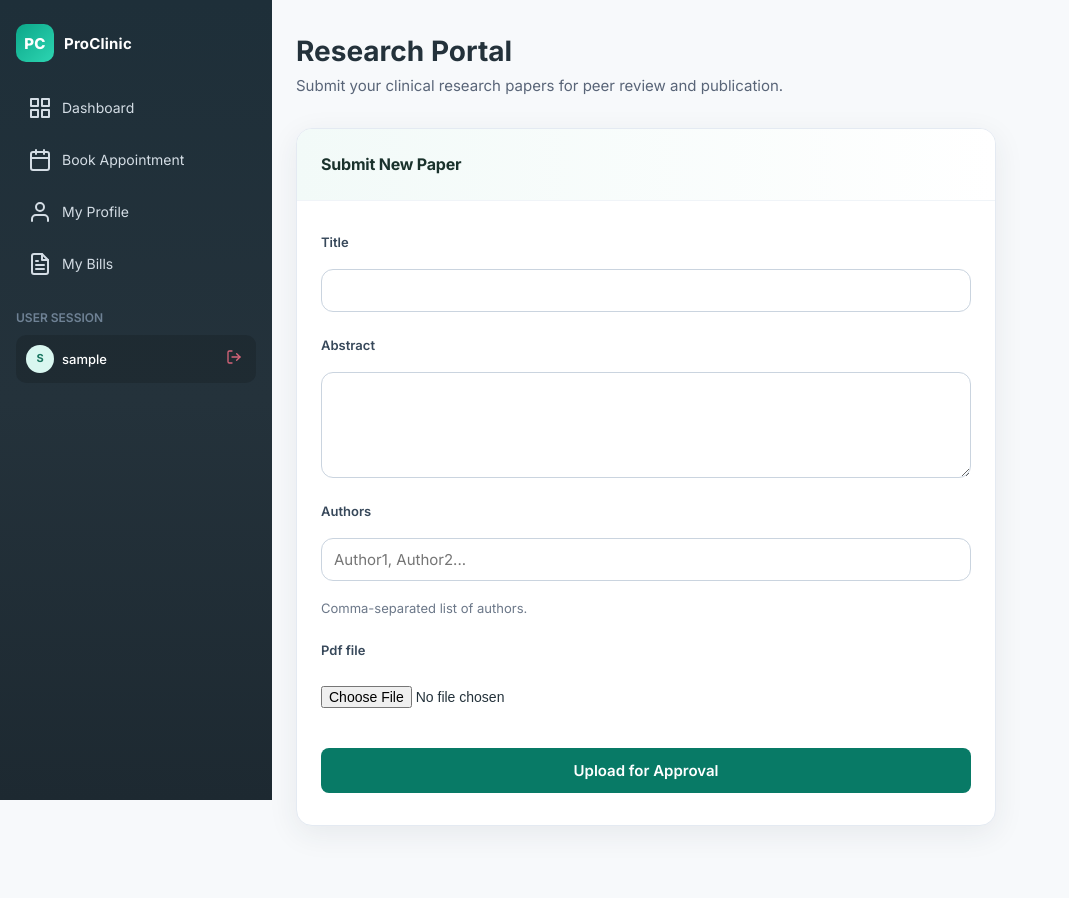
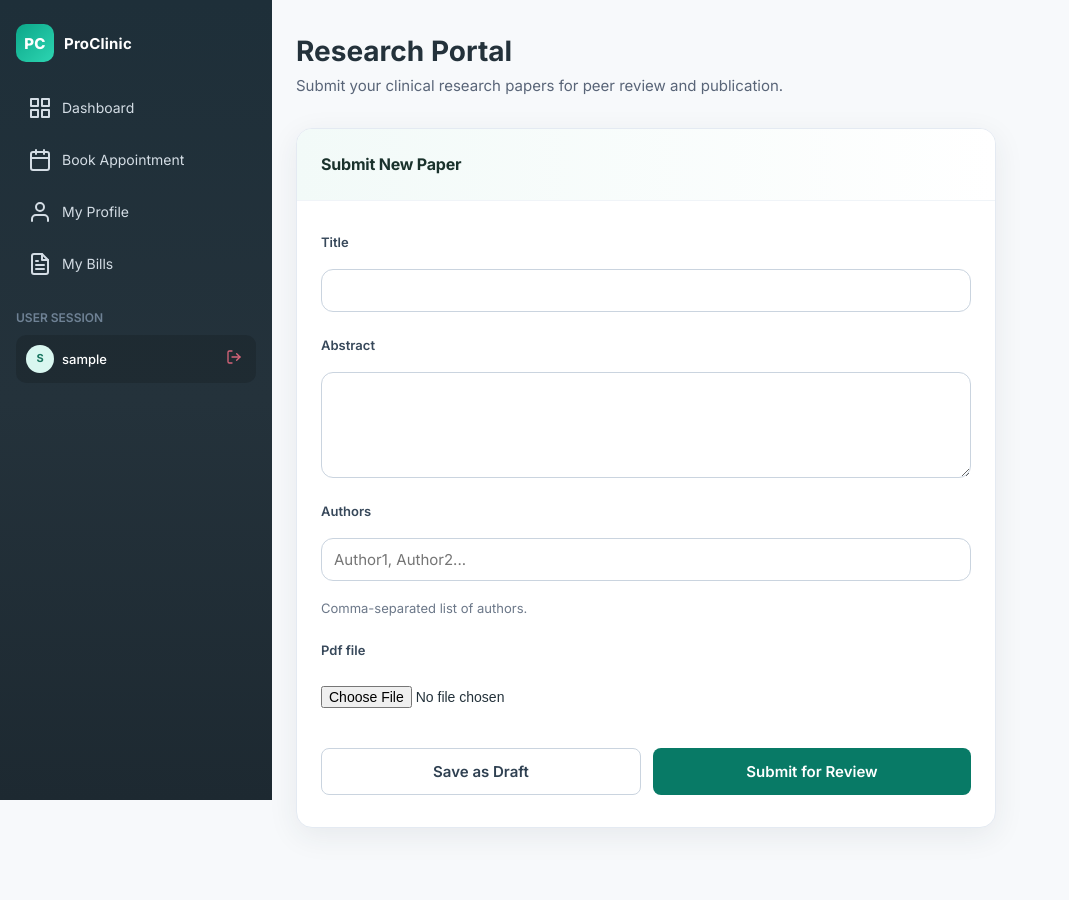
Before and after one commit to jaydip679/ProClinic, a Django app: page /publications/submit/ in a window 1280 px wide. Shown: the whole page, without its empty margins (0-1069 px from the left). Before the commit the page ends 844 px from the top, so only its background shows below. Run offline with Django 5.2, Linux system fonts and the light colour scheme; the visitor is signed in with stand-in values (Sample User, id 1).

Commit message:
feat(ui): add design system assets and prototype screens

```diff
--- a/frontend/templates/publications/public_detail.html
+++ b/frontend/templates/publications/public_detail.html
@@ -22,7 +22,7 @@
     <!-- Meta row -->
     <div style="display:flex;flex-wrap:wrap;gap:1.25rem;font-size:.875rem;color:var(--pc-text-muted);margin-bottom:1.5rem;padding-bottom:1.5rem;border-bottom:1px solid var(--pc-border);">
       <span><i data-feather="users" style="width:14px;height:14px;vertical-align:middle;"></i> {{ paper.authors }}</span>
-      <span><i data-feather="user" style="width:14px;height:14px;vertical-align:middle;"></i> Dr. {{ paper.doctor.get_full_name|default:paper.doctor.username }}</span>
+      <span><i data-feather="user" style="width:14px;height:14px;vertical-align:middle;"></i> Dr. {% if paper.doctor %}{{ paper.doctor.get_full_name|default:paper.doctor.username }}{% else %}System{% endif %}</span>
       <span><i data-feather="calendar" style="width:14px;height:14px;vertical-align:middle;"></i> Published {{ paper.approved_at|date:"d F Y" }}</span>
     </div>
 
--- a/frontend/templates/publications/public_list.html
+++ b/frontend/templates/publications/public_list.html
@@ -12,7 +12,7 @@
         Peer-reviewed papers submitted by our clinical team.
       </p>
     </div>
-    {% if user.is_authenticated %}
+    {% if user.role == 'DOCTOR' %}
     <a href="{% url 'submit_paper' %}" class="pc-btn pc-btn--primary">
       <i data-feather="upload"></i> Submit Paper
     </a>
--- a/frontend/templates/publications/submit_paper.html
+++ b/frontend/templates/publications/submit_paper.html
@@ -25,8 +25,9 @@
                     {% if field.help_text %}<div class="pc-help" style="margin-top: 6px;">{{ field.help_text }}</div>{% endif %}
                 </div>
                 {% endfor %}
-                <div style="margin-top: 32px;">
-                    <button type="submit" class="pc-btn pc-btn--primary" style="width: 100%; padding: 12px; font-size: 15px; border-radius: 8px;">Upload for Approval</button>
+                <div style="margin-top: 32px; display: flex; gap: 12px;">
+                    <button type="submit" name="action" value="draft" class="pc-btn pc-btn--ghost" style="flex: 1; padding: 12px; font-size: 15px; border-radius: 8px;">Save as Draft</button>
+                    <button type="submit" name="action" value="submit" class="pc-btn pc-btn--primary" style="flex: 1; padding: 12px; font-size: 15px; border-radius: 8px;">Submit for Review</button>
                 </div>
             </form>
         </div>
```
